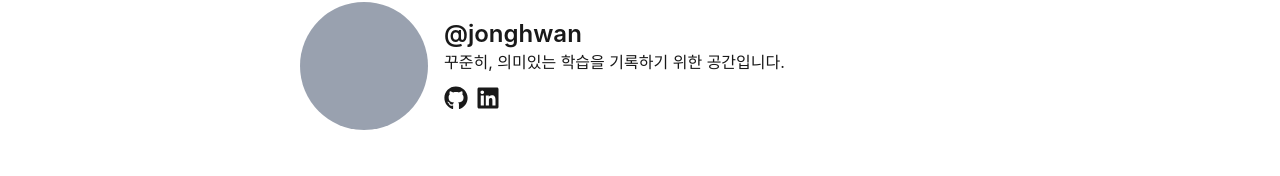
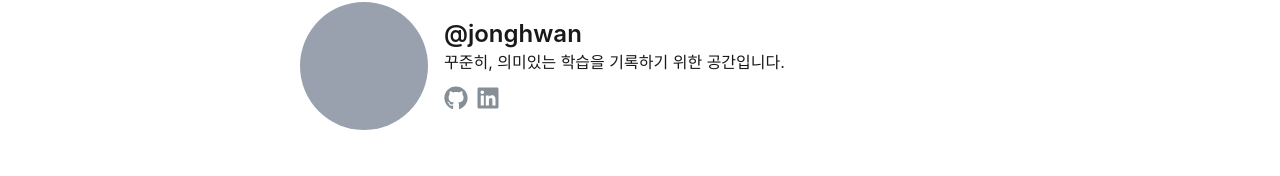
Before and after one commit to jonghwann/blog-v1, a Next.js app: page /posts in a window 1280 px wide. Shown: the part 126-302 px from the top of the page. Built offline with nearby package versions, Linux system fonts and the light colour scheme; no server answers; a web font is replaced by a local one.

Commit message:
feat: 아이콘 컴포넌트 구현

```diff
--- a/src/app/globals.css
+++ b/src/app/globals.css
@@ -49,6 +49,8 @@
   --tertiary: #868E96;
   --tertiary-foreground: #868E96;
 
+  --shadow: 0px 0px 8px rgba(0, 0, 0, 0.08);
+
   /* --secondary: #f2f2f2;
   --secondary-foreground: #666666;
   --secondary-hover: #e6e6e6;
@@ -63,9 +65,15 @@
 .dark {
   --border: hsla(0, 0%, 12%, 1);
   --background: #191919;
-  --foreground: #ededed;
+  --foreground: #f8f9fa;
 
-  --secondary-foreground: #666666;
+  --secondary: #2d2d2d;
+  --secondary-foreground: #ced4da;
+
+  --tertiary: #adb5bd;
+  --tertiary-foreground: #adb5bd;
+
+  --shadow: 0px 0px 8px rgba(150, 150, 150, 0.08);
 
   /* --secondary: #1a1a1a;
   --secondary-foreground: #888888;
--- a/src/app/login/page.tsx
+++ b/src/app/login/page.tsx
@@ -40,8 +40,8 @@ export default function LoginPage() {
 
   return (
     <form
+      onSubmit={handleSubmit(onSubmit)}
       className='-translate-x-1/2 -translate-y-1/2 absolute top-1/2 left-1/2 flex w-full transform flex-col gap-3 px-4 sm:w-[320px] sm:px-0'
-      onSubmit={handleSubmit(onSubmit)}
     >
       <Input register={register('email')} placeholder='Email' errors={errors?.email?.message} />
       <Input register={register('password')} type='password' placeholder='Password' errors={errors?.password?.message} />
--- a/src/components/common/bio.tsx
+++ b/src/components/common/bio.tsx
@@ -1,14 +1,15 @@
 import Link from 'next/link';
 import { FaGithub, FaLinkedin } from 'react-icons/fa';
 import { cn } from '@/lib/utils';
+import Icon from './icon';
 
 interface BioProps {
   className?: string;
 }
 
 const icons = [
-  { Icon: FaGithub, href: 'https://github.com/wkdwhdghks' },
-  { Icon: FaLinkedin, href: 'https://www.linkedin.com/in/jonghwan/' },
+  { icon: FaGithub, href: 'https://github.com/wkdwhdghks' },
+  { icon: FaLinkedin, href: 'https://www.linkedin.com/in/jonghwan/' },
 ];
 
 export default function Bio({ className }: BioProps) {
@@ -22,10 +23,10 @@ export default function Bio({ className }: BioProps) {
 
         <nav>
           <ul className='flex items-center gap-2'>
-            {icons.map(({ Icon, href }) => (
+            {icons.map(({ icon, href }) => (
               <li key={href}>
                 <Link href={href} target='_blank'>
-                  <Icon className='size-6' />
+                  <Icon Icon={icon} className='size-6' />
                 </Link>
               </li>
             ))}
--- a/src/components/common/button.tsx
+++ b/src/components/common/button.tsx
@@ -4,15 +4,15 @@ import { type buttonVariants, Button as UIButton } from '@/components/ui/button'
 import { cn } from '@/lib/utils';
 
 interface ButtonProps extends React.ComponentProps<'button'>, VariantProps<typeof buttonVariants> {
-  className?: string;
+  children: React.ReactNode;
   isLoading?: boolean;
   asChild?: boolean;
-  children: React.ReactNode;
+  className?: string;
 }
 
-export default function Button({ className, variant = 'default', isLoading, asChild = false, children, ...props }: ButtonProps) {
+export default function Button({ children, variant = 'default', isLoading, asChild = false, className, ...props }: ButtonProps) {
   return (
-    <UIButton className={cn('relative', className)} variant={variant} disabled={isLoading} asChild={asChild} {...props}>
+    <UIButton variant={variant} asChild={asChild} disabled={isLoading} className={cn('relative', className)} {...props}>
       <span className={cn(isLoading && 'invisible')}>{children}</span>
       {isLoading && <Loader2 className='-translate-x-1/2 -translate-y-1/2 absolute top-1/2 left-1/2 h-[1em] w-[1em] animate-spin' />}
     </UIButton>
--- /dev/null
+++ b/src/components/common/icon.tsx
@@ -0,0 +1,12 @@
+import type { IconType } from 'react-icons/lib';
+import { cn } from '@/lib/utils';
+
+interface IconProps {
+  Icon: IconType;
+  onClick?: () => void;
+  className?: string;
+}
+
+export default function Icon({ Icon, onClick, className }: IconProps) {
+  return <Icon onClick={onClick} className={cn('size-5 text-tertiary-foreground hover:text-foreground', className)} />;
+}
--- a/src/components/common/input.tsx
+++ b/src/components/common/input.tsx
@@ -2,13 +2,13 @@ import type { UseFormRegisterReturn } from 'react-hook-form';
 import { cn } from '@/lib/utils';
 
 interface InputProps extends React.ComponentProps<'input'> {
+  register?: UseFormRegisterReturn;
   className?: string;
   errorClassName?: string;
-  register?: UseFormRegisterReturn;
   errors?: string;
 }
 
-export default function Input({ className, errorClassName, register, errors, ...rest }: InputProps) {
+export default function Input({ register, className, errorClassName, errors, ...rest }: InputProps) {
   return (
     <div className='flex flex-col gap-2'>
       <input
--- a/src/components/common/logout-button.tsx
+++ b/src/components/common/logout-button.tsx
@@ -5,6 +5,7 @@ import { FaSignOutAlt } from 'react-icons/fa';
 import { toast } from 'sonner';
 import { logout } from '@/api/auth/api';
 import useSession from '@/hooks/use-session';
+import Icon from './icon';
 
 export default function LogoutButton() {
   const router = useRouter();
@@ -23,5 +24,5 @@ export default function LogoutButton() {
 
   if (!isLogin) return null;
 
-  return <FaSignOutAlt className='size-5 cursor-pointer text-tertiary-foreground hover:text-foreground' onClick={() => mutate()} />;
+  return <Icon Icon={FaSignOutAlt} onClick={() => mutate()} />;
 }
--- a/src/components/common/theme-button.tsx
+++ b/src/components/common/theme-button.tsx
@@ -3,10 +3,11 @@ import { useTheme } from 'next-themes';
 import { useEffect, useState } from 'react';
 import { FaMoon, FaSun } from 'react-icons/fa';
 import { cn } from '@/lib/utils';
+import Icon from './icon';
 
 const icons = [
-  { Icon: FaSun, theme: 'light' },
-  { Icon: FaMoon, theme: 'dark' },
+  { icon: FaSun, theme: 'light' },
+  { icon: FaMoon, theme: 'dark' },
 ];
 
 export default function ThemeButton() {
@@ -30,14 +31,15 @@ export default function ThemeButton() {
   if (!mounted) return null;
 
   return (
-    <button className='group size-5 cursor-pointer overflow-hidden' type='button' onClick={handleClick}>
-      {icons.map(({ Icon, theme }) => (
+    <button type='button' onClick={handleClick} className='group size-5 cursor-pointer overflow-hidden'>
+      {icons.map(({ icon, theme }) => (
         <Icon
+          key={theme}
           className={cn(
-            'size-5 text-tertiary-foreground transition-transform duration-300 ease-in-out group-hover:text-foreground',
+            'transition-transform duration-300 ease-in-out group-hover:text-foreground',
             resolvedTheme === 'light' ? '-translate-y-5' : 'translate-y-0',
           )}
-          key={theme}
+          Icon={icon}
         />
       ))}
     </button>
--- a/src/components/editor/editor-actions.tsx
+++ b/src/components/editor/editor-actions.tsx
@@ -19,8 +19,8 @@ export default function EditorActions({ className, actions }: EditorActionsProps
       {actions.map(({ type = 'button', text, onClick }) => {
         return (
           <button
-            className="hover:text-foreground text-secondary-foreground transition-colors duration-200 ease-in-out"
             key={text}
+            className='text-secondary-foreground transition-colors duration-200 ease-in-out hover:text-foreground'
             type={type}
             onClick={onClick}
           >
--- a/src/components/layout/header.tsx
+++ b/src/components/layout/header.tsx
@@ -10,7 +10,7 @@ export default function Header() {
 
   return (
     <header
-      className='fixed top-0 z-[var(--z-header)] w-full bg-background/80 px-4 shadow-[0_0_8px_rgba(0,0,0,0.08)] backdrop-blur-[5px]'
+      className='fixed top-0 z-[var(--z-header)] w-full bg-background/80 px-4 shadow-[var(--shadow)] backdrop-blur-[5px]'
       style={{ marginTop }}
     >
       <div className='mx-0 flex h-14 items-center justify-between md:mx-16'>
--- a/src/components/layout/nav.tsx
+++ b/src/components/layout/nav.tsx
@@ -1,21 +1,22 @@
 import Link from 'next/link';
 import { FaListUl, FaRss, FaSearch, FaTags } from 'react-icons/fa';
+import Icon from '../common/icon';
 
 const icons = [
-  { Icon: FaTags, href: '/tags' },
-  { Icon: FaListUl, href: '/series' },
-  { Icon: FaRss, href: '/xml' },
-  { Icon: FaSearch, href: '/search' },
+  { icon: FaTags, href: '/tags' },
+  { icon: FaListUl, href: '/series' },
+  { icon: FaRss, href: '/xml' },
+  { icon: FaSearch, href: '/search' },
 ];
 
 export default function Nav() {
   return (
     <nav>
       <ul className='flex items-center gap-[15px]'>
-        {icons.map(({ Icon, href }) => (
+        {icons.map(({ icon, href }) => (
           <li key={href}>
             <Link href={href}>
-              <Icon className='size-5 text-tertiary-foreground hover:text-foreground' />
+              <Icon Icon={icon} />
             </Link>
           </li>
         ))}
--- a/src/components/ui/button.tsx
+++ b/src/components/ui/button.tsx
@@ -25,10 +25,10 @@ const buttonVariants = cva(
 );
 
 function Button({
-  className,
   variant,
   size,
   asChild = false,
+  className,
   ...props
 }: React.ComponentProps<'button'> &
   VariantProps<typeof buttonVariants> & {
```
